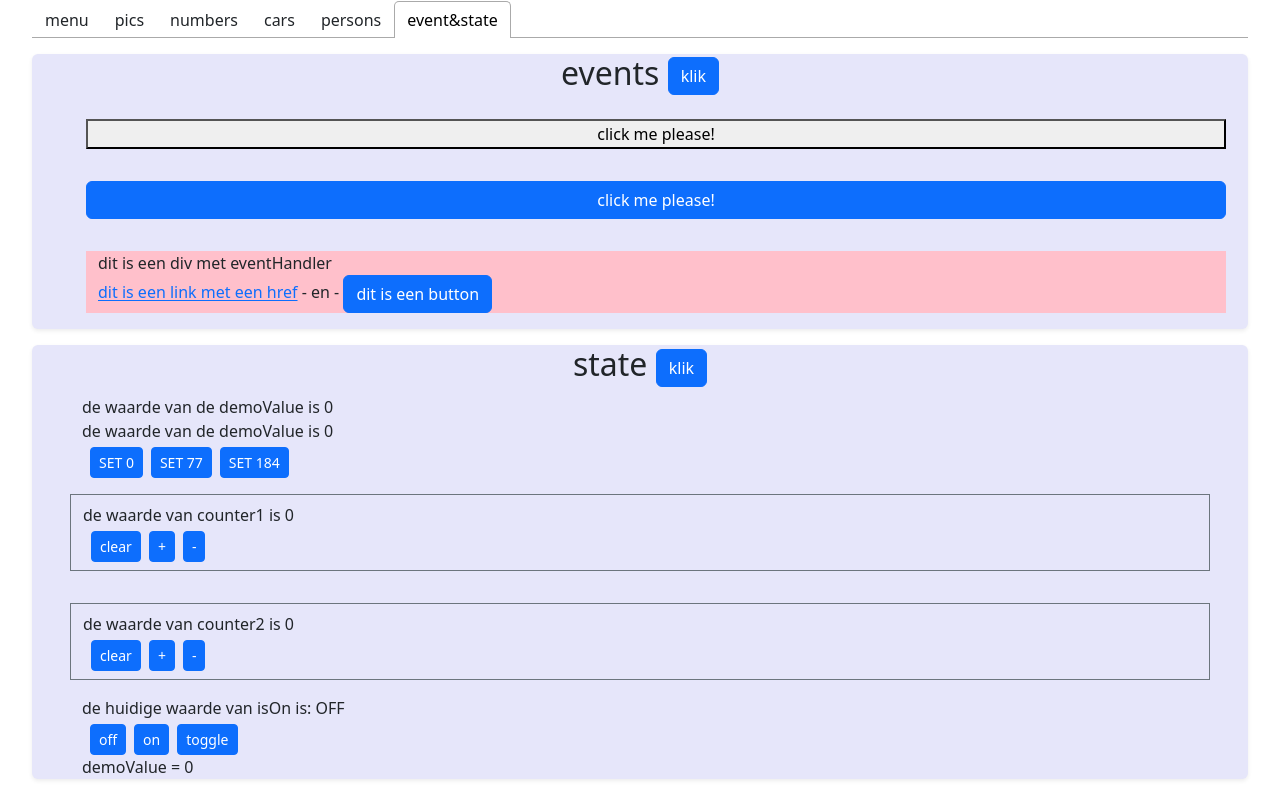
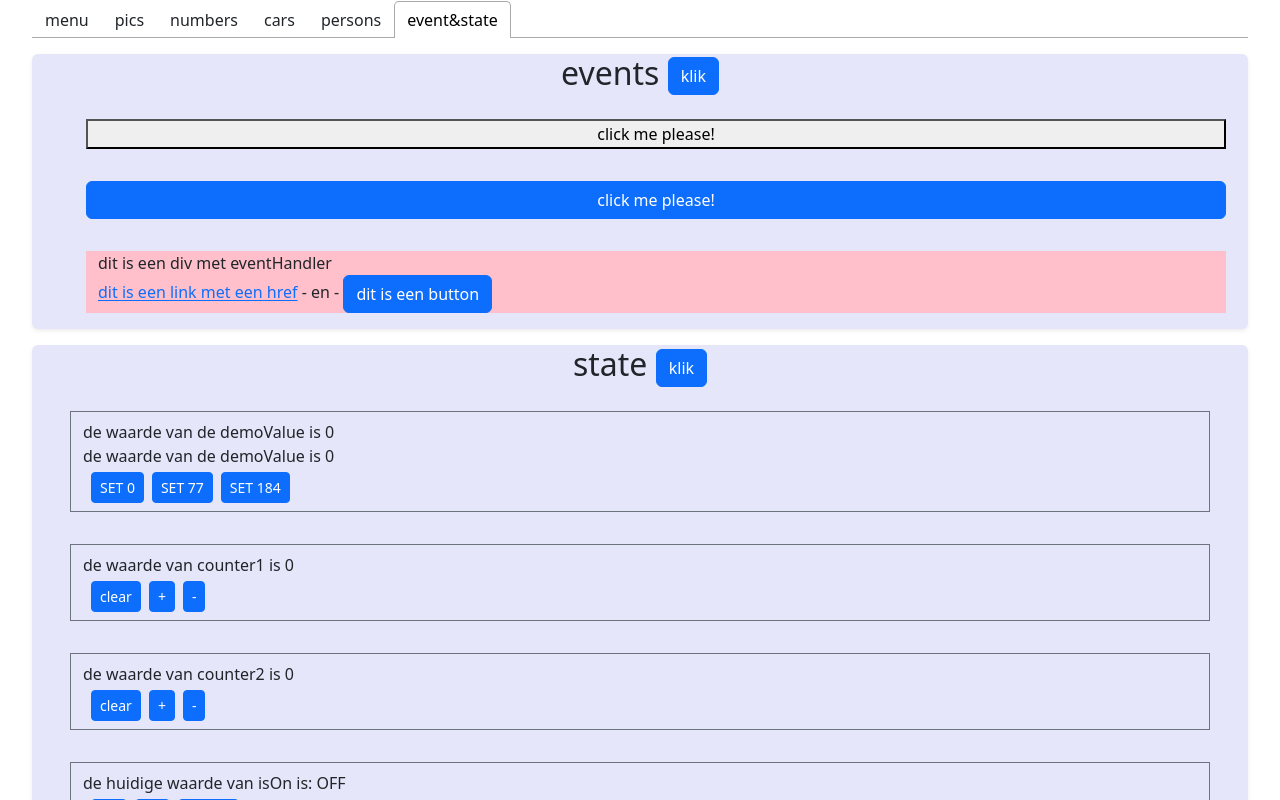
Before and after one commit to axeltuyaerts/dynamic_oefeningen, a React (Create React App) app: page / in a window 1280 px wide. Both pictures are taken after a click on the tab "event&state". Shown: the top 800 px of the page. Built offline with nearby package versions, Linux system fonts and the light colour scheme.

Commit message:
4.3 nieuwe knop voor DemoValue

```diff
--- a/src/components/OnOffDemo.js
+++ b/src/components/OnOffDemo.js
@@ -4,7 +4,7 @@ import {MyButton} from "./MyButton";
 export function OnOffDemo(){
     const [isOn, setIsOn] = useState(false)
     return(
-        <div>
+        <div className="my-3 py-2 border border-secondary">
             <div>de huidige waarde van isOn is: {isOn ? "ON" : "OFF"}</div>
             <MyButton onClick={() => setIsOn(false)}>off</MyButton>
             <MyButton onClick={() => setIsOn(true)}>on</MyButton>
--- a/src/components/StateDemo.js
+++ b/src/components/StateDemo.js
@@ -7,7 +7,7 @@ import {OnOffDemo} from "./OnOffDemo";
 function DemoValue(props) {
     const {demoValue, onDemoValueChange} = props;
     return (
-        <div>
+        <div className="my-3 py-2 border border-secondary">
             <div>de waarde van de demoValue is {demoValue}</div>
             <div>de waarde van de demoValue is {demoValue}</div>
             <div>
@@ -22,7 +22,7 @@ function DemoValue(props) {
 function DemoValueReadOnly(props) {
     const {demoValue} = props;
     return (
-        <div>
+        <div className="my-3 py-2 border border-secondary">
             <div>demoValue = {demoValue}</div>
         </div>
     )
@@ -37,5 +37,8 @@ export function StateDemo() {
         <Counter name={"counter2"}/>
         <OnOffDemo/>
         <DemoValueReadOnly demoValue={demoValue}/>
+        <div className="my-3 py-2 border border-secondary">
+            <MyButton onClick={() => setDemoValue(demoValue + 1)}>demoValue increment</MyButton>
+        </div>
     </Section>
 }
```
